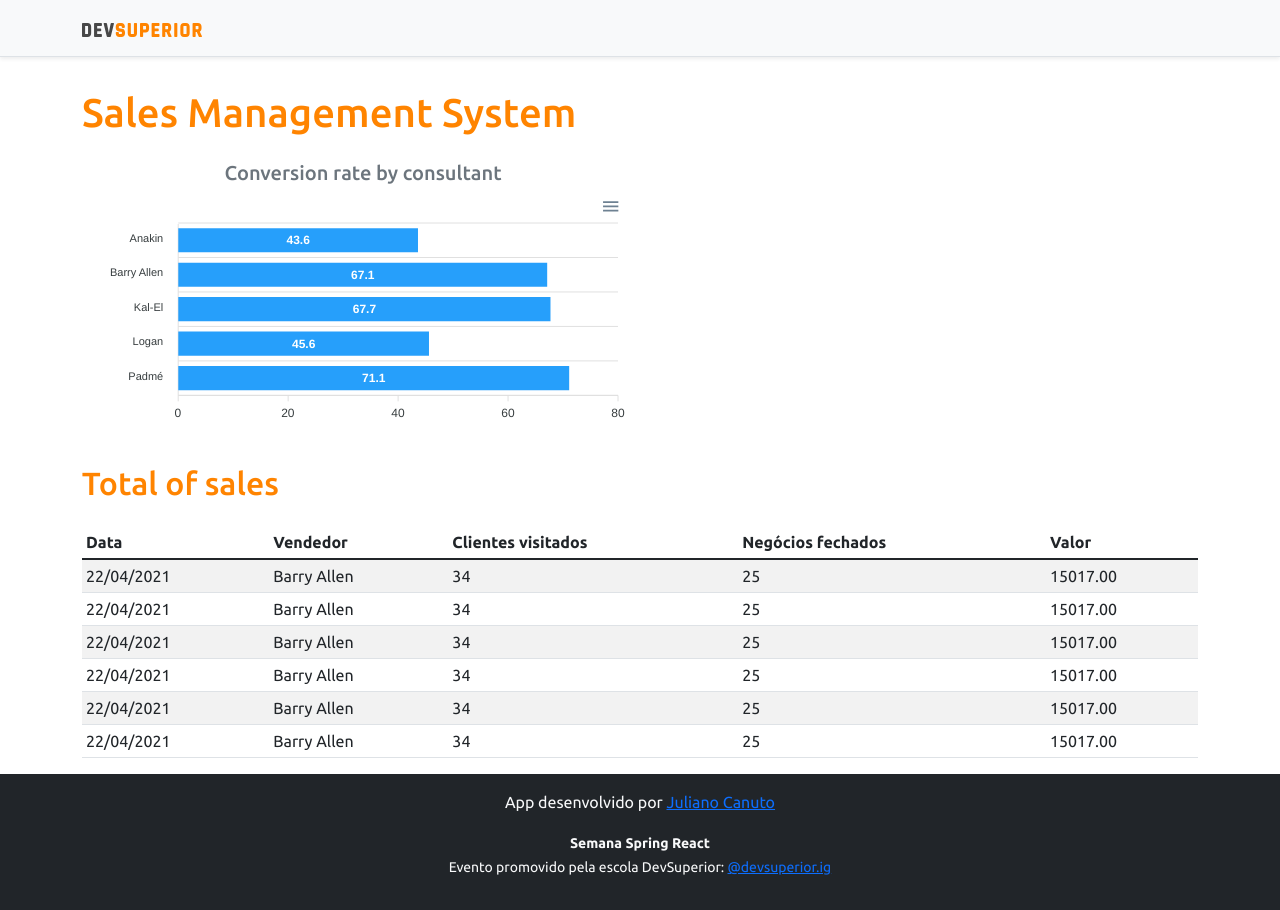
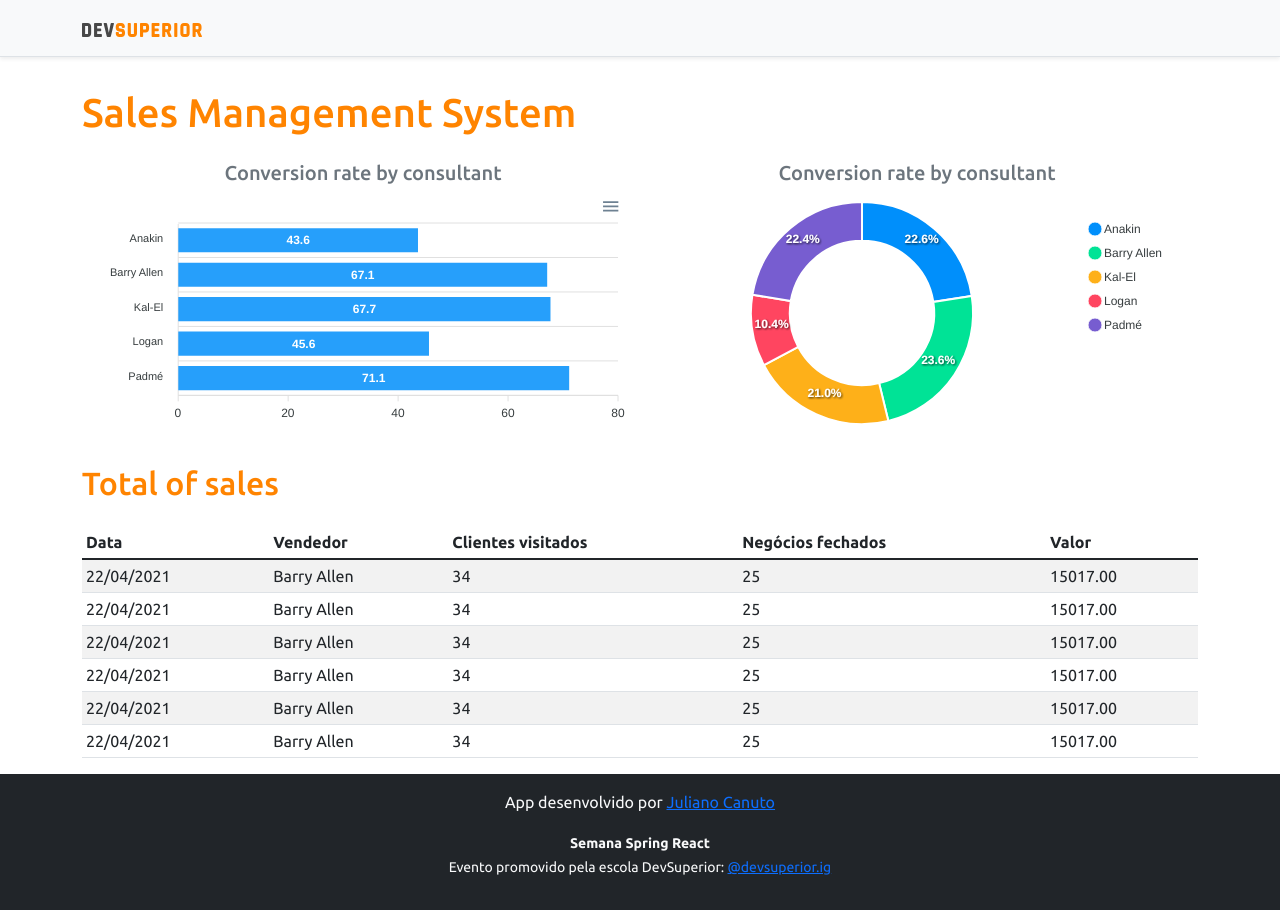
Before and after one commit to julianocanuto/sales-dashboard, a React (Create React App) app in the folder frontend/: page / in a window 1280 px wide. Built offline with nearby package versions, Linux system fonts and the light colour scheme.

Commit message:
Add DonutChart

```diff
--- a/frontend/src/App.tsx
+++ b/frontend/src/App.tsx
@@ -1,5 +1,6 @@
 import BarChart from "components/BarChart";
 import DataTable from "components/DataTable";
+import DonutChart from "components/DonutChart";
 import Footer from "components/Footer";
 import NavBar from "components/NavBar";
 
@@ -15,6 +16,10 @@
             <h5 className="text-center text-secondary">Conversion rate by consultant</h5>
             <BarChart />
           </div>
+          <div className="col-sm-6">
+            <h5 className="text-center text-secondary">Conversion rate by consultant</h5>
+            <DonutChart />
+          </div>
         </div>
 
         <div className="py-3">
--- /dev/null
+++ b/frontend/src/components/DonutChart/index.tsx
@@ -0,0 +1,26 @@
+import Chart from "react-apexcharts";
+
+const DonutChart = () => {
+
+    const mockData = {
+        series: [477138, 499928, 444867, 220426, 473088],
+        labels: ['Anakin', 'Barry Allen', 'Kal-El', 'Logan', 'Padmé']
+    }
+
+    const options = {
+        legend: {
+            show: true
+        }
+    }
+
+    return (
+        <Chart
+            options={{ ...options, labels: mockData.labels }}
+            series={mockData.series}
+            type="donut"
+            height="240"
+        />
+    );
+}
+
+export default DonutChart;
```
